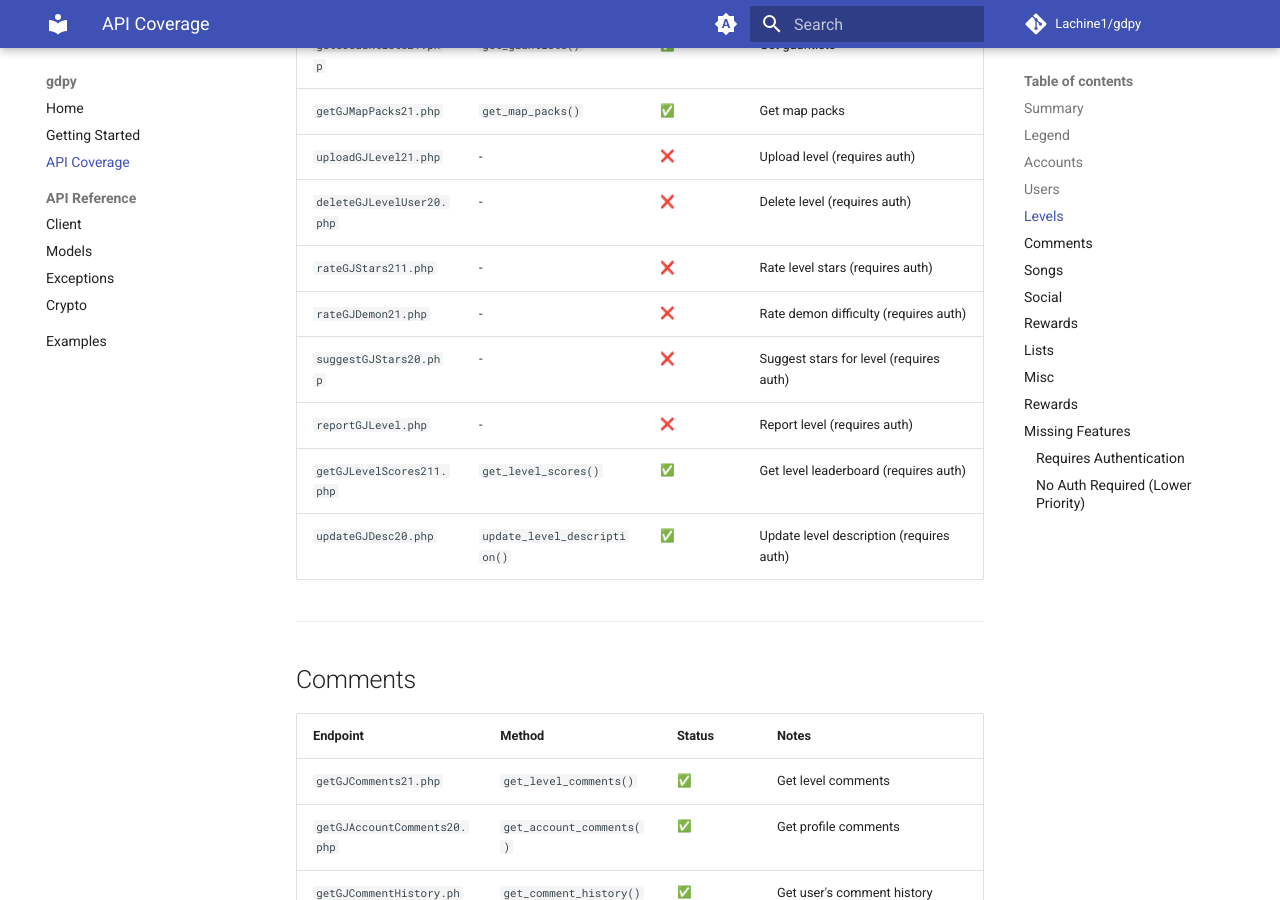
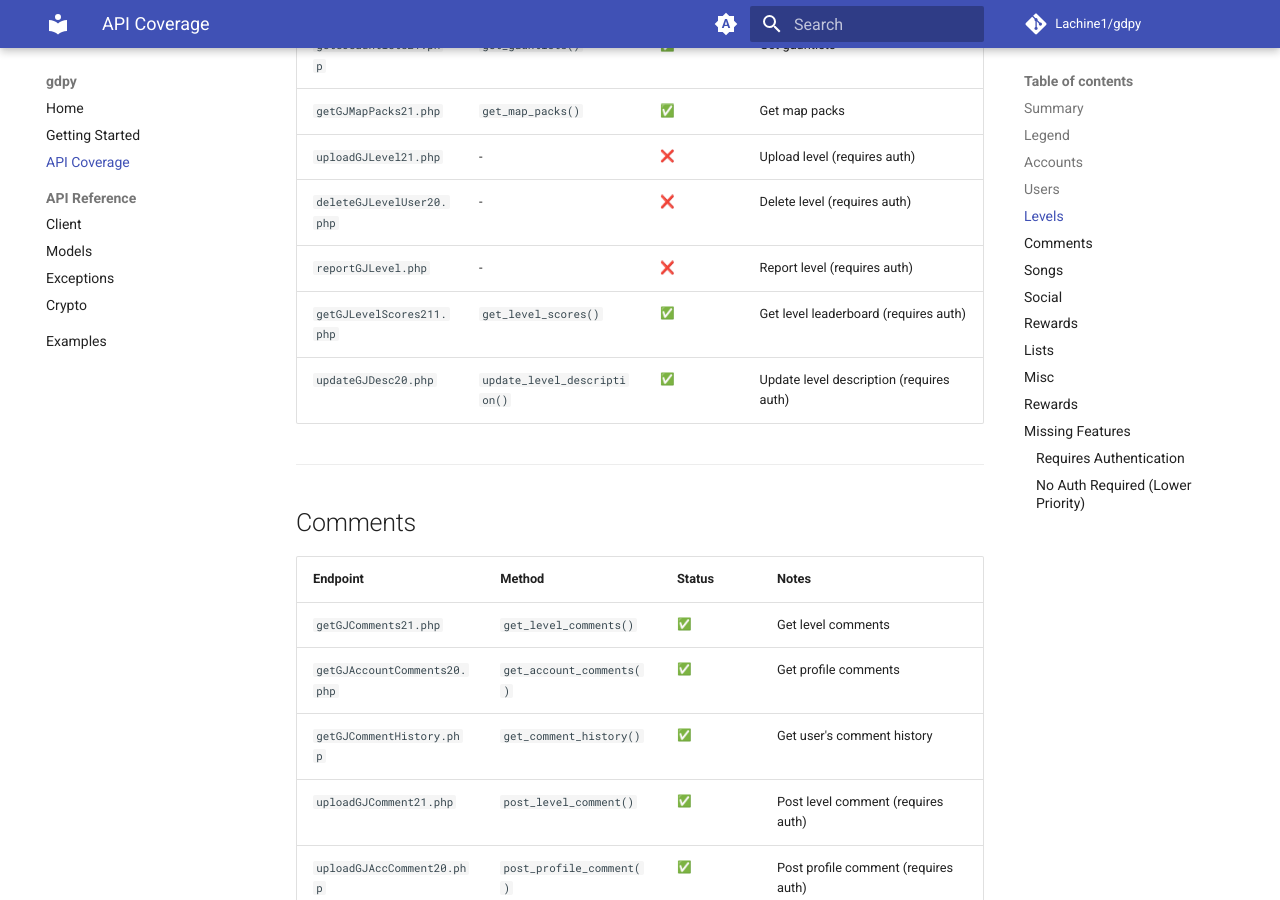
Before and after one commit to Lachine1/gdpy, an MkDocs documentation site: the page built from docs/api-coverage.md, in a window 1280 px wide and 900 px high, scrolled down 2360 px. Built offline with MkDocs 1.6.1 and Material for MkDocs 9.7.7, drawn with Linux system fonts in a browser that asks for light colours; emoji names are drawn with the system emoji font; comment, search, counter and statistics services are not loaded.

Commit message:
docs: remove moderator-only endpoints, fix coverage to 45/57 = 79%

```diff
--- a/docs/api-coverage.md
+++ b/docs/api-coverage.md
@@ -63,9 +63,6 @@ This page documents which Geometry Dash API endpoints are implemented in gdpy.
 | `getGJMapPacks21.php` | `get_map_packs()` | :white_check_mark: | Get map packs |
 | `uploadGJLevel21.php` | - | :x: | Upload level (requires auth) |
 | `deleteGJLevelUser20.php` | - | :x: | Delete level (requires auth) |
-| `rateGJStars211.php` | - | :x: | Rate level stars (requires auth) |
-| `rateGJDemon21.php` | - | :x: | Rate demon difficulty (requires auth) |
-| `suggestGJStars20.php` | - | :x: | Suggest stars for level (requires auth) |
 | `reportGJLevel.php` | - | :x: | Report level (requires auth) |
 | `getGJLevelScores211.php` | `get_level_scores()` | :white_check_mark: | Get level leaderboard (requires auth) |
 | `updateGJDesc20.php` | `update_level_description()` | :white_check_mark: | Update level description (requires auth) |
```
Also changed, not shown: other parts of docs/api-coverage.md (+2 -2 lines), docs/index.md (+2 -2 lines).
